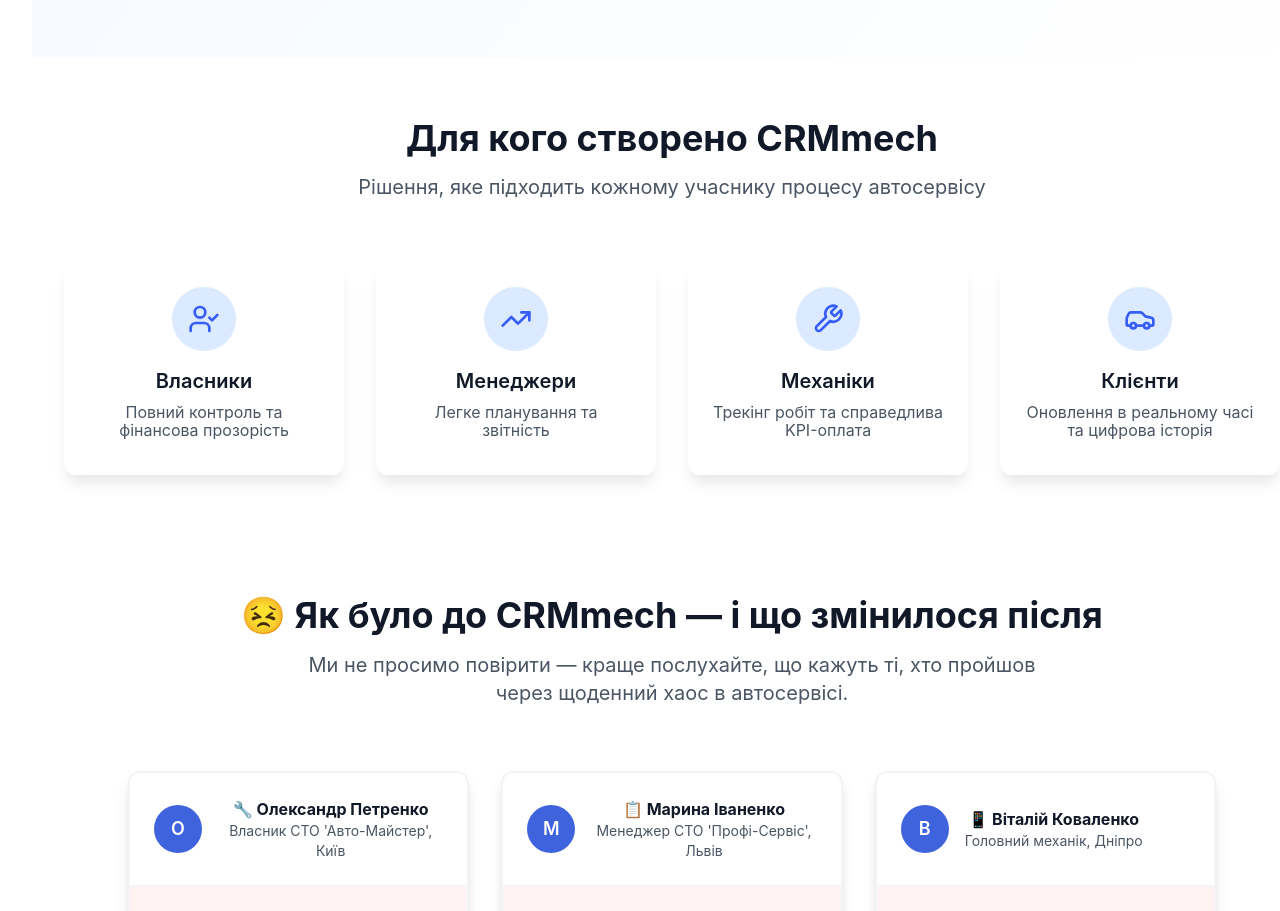
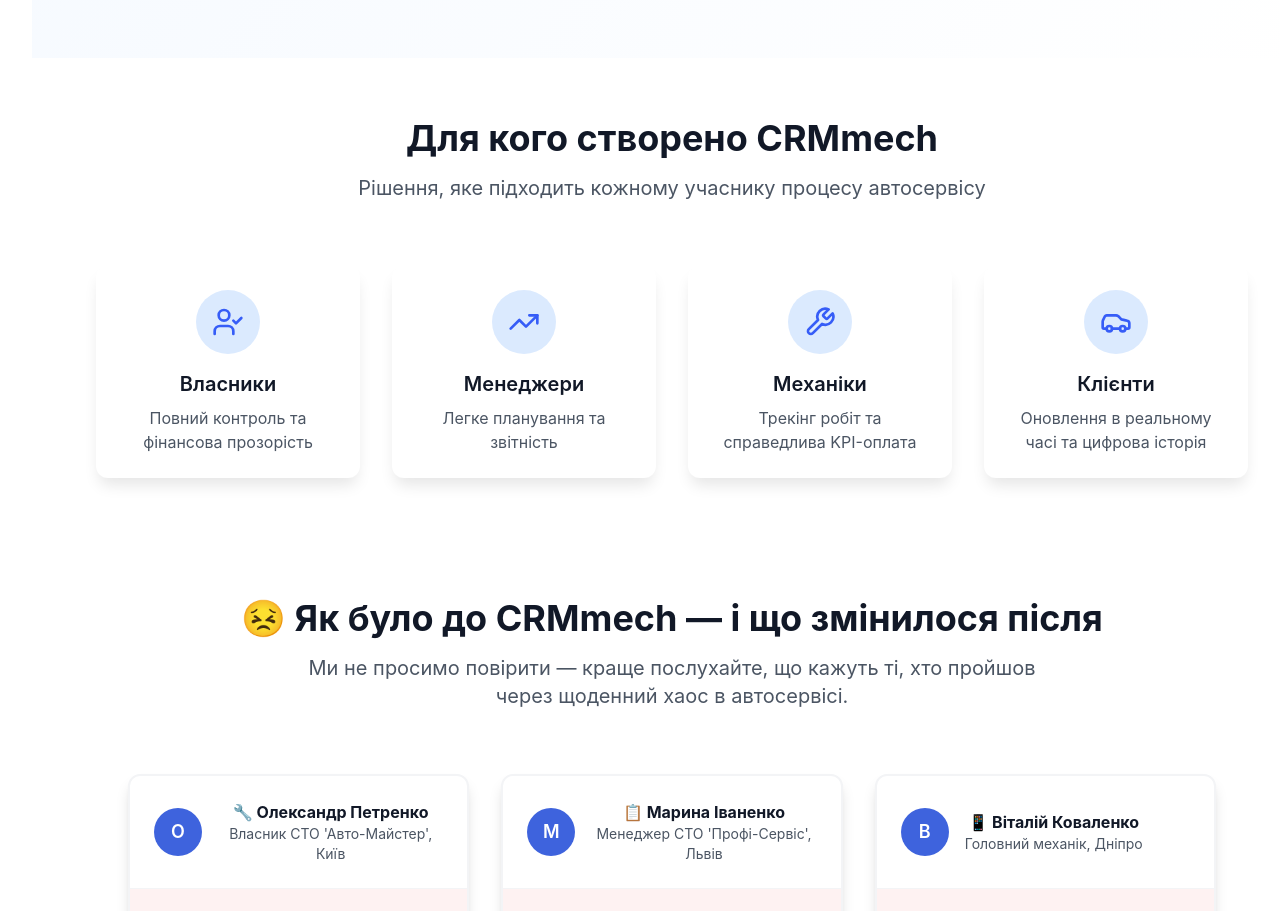
Before and after one commit to ExpanseCode/CRMMech, a React (Vite) app: page / in a window 1280 px wide. Shown: the part 8283-9194 px from the top of the page. Built offline with nearby package versions, Linux system fonts and the light colour scheme.

Commit message:
Update WhoItsForSection.module.css

```diff
--- a/src/components/Landing/WhoItsForSection/WhoItsForSection.module.css
+++ b/src/components/Landing/WhoItsForSection/WhoItsForSection.module.css
@@ -1,9 +1,8 @@
 .section{
-  background: var(--light-grey-background);
 
 }
 .sectionContainer {
-  padding: 0 2rem;
+  padding: 0 4rem;
 }
 
 .header {
@@ -13,6 +12,7 @@
 
 .title {
   font-size: 2.25rem;
+  line-height: 2.5rem;
   font-weight: 700;
   color: var(--text-headers);
   margin-bottom: 1rem;
@@ -20,6 +20,7 @@
 
 .subtitle {
   font-size: 1.25rem;
+  line-height: 1.75rem;
   color: var(--text-gray);
   max-width: 42rem;
   margin: 0 auto;
@@ -75,6 +76,8 @@
 
 .cardDescription {
   color: var(--text-gray);
+  line-height: 1.5rem;
+  font-size: 1rem;
 }
 
 /* 📱 Медіа-запити на зменшення ширини */
```
